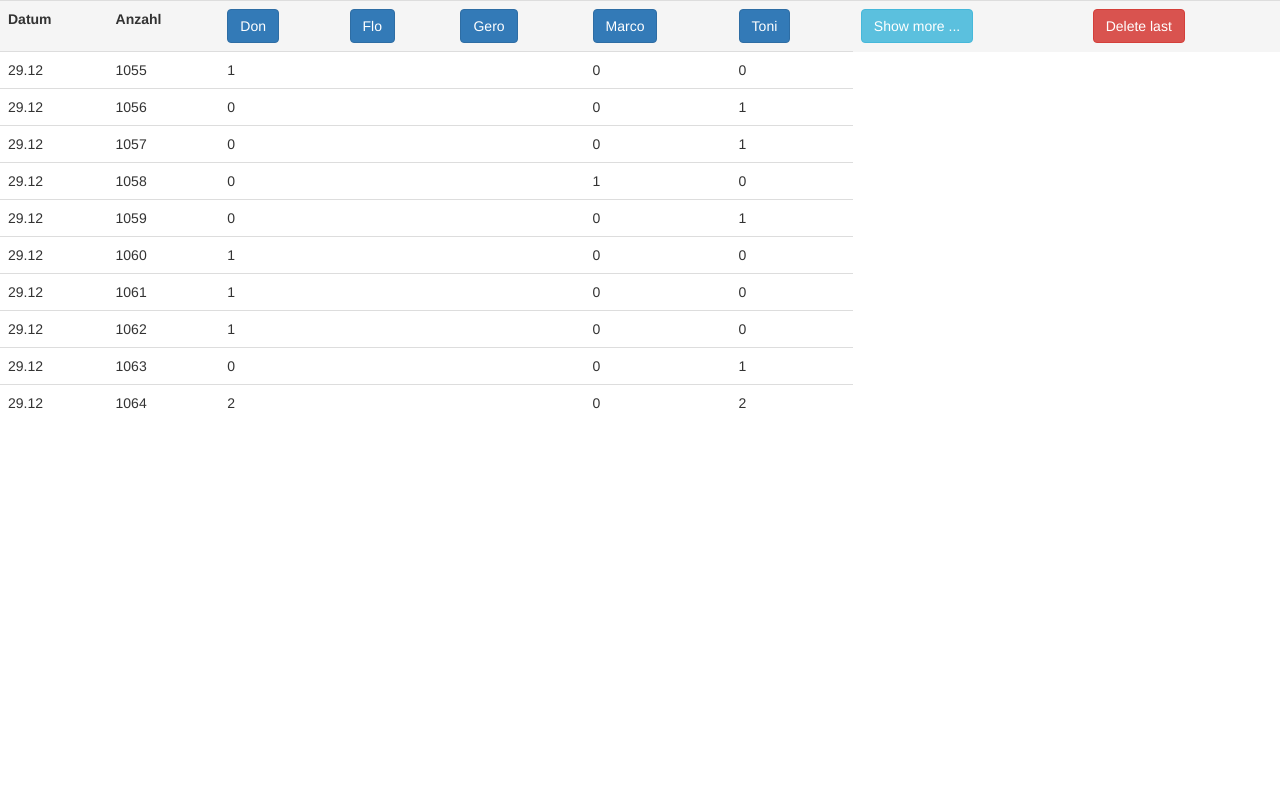
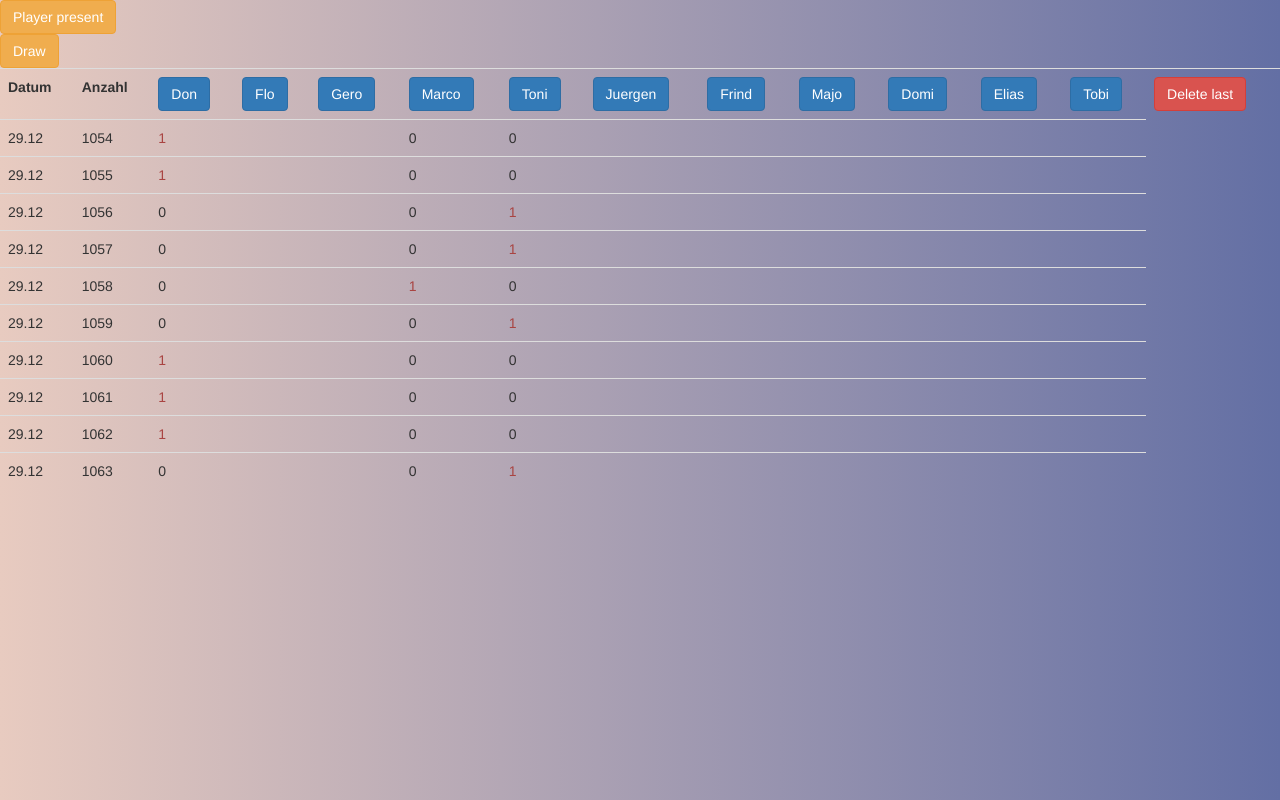
Before and after one commit to BeerOnTheBeach/jojosnumbers, a PHP site: page /src/durakApp/index.php in a window 1280 px wide. Run offline with PHP 8.4, Linux system fonts and the light colour scheme.

Commit message:
[FEATURE] Add Durak-App

```diff
--- a/public/src/css/main.css
+++ b/public/src/css/main.css
@@ -1,3 +1,9 @@
 .logo {
     height: 250px;
 }
+body {
+    background: #e8cbc0;
+    background: -webkit-linear-gradient(to right, #e8cbc0, #636fa4);
+    background: linear-gradient(to right, #e8cbc0, #636fa4);
+    min-height: 100vh;
+}
--- a/public/src/durakApp/durak.js
+++ b/public/src/durakApp/durak.js
@@ -0,0 +1,6 @@
+function showDraw() {
+    $('.container-draw').toggleClass('hidden');
+}
+function showPlayerPresent() {
+    $('.container-player-present').toggleClass('hidden');
+}
--- a/public/src/durakApp/durakController.php
+++ b/public/src/durakApp/durakController.php
@@ -6,14 +6,15 @@ class durakController
     public $csvData;
     public $csvHtml;
     public $player;
-    public $playerButtons;
     public $gamesCount;
+    public $playerPresent;
 
     public function init() {
         $this->readCsv();
         $this->getPlayer();
+        $this->setPlayerPresent();
+        $this->getGamesAmount();
         $this->renderHtml();
-        $this->getGamesAmount();
     }
     public function readCsv() {
         $csv = array_map('str_getcsv', file('../statistics/durak/durak.csv'));
@@ -27,50 +28,113 @@ class durakController
     public function getPlayer() {
         $firstRow = explode(";", $this->csvData[0][0]);
         for ($i = 2; $i < count($firstRow);  $i++) {
-            $this->player[] = $firstRow[$i];
+            if ($firstRow[$i] != '') {
+                $this->player[] = $firstRow[$i];
+            }
         }
     }
     public function renderHtml() {
-        //Render CSV Table
+        //Render CSV table
         for ($i = count($this->csvData) - 10; $i < count($this->csvData);  $i++) {
             $row = explode(";", $this->csvData[$i][0]);
             $this->csvHtml .= "<tr>";
             foreach ($row as $key => $field) {
                 $hidden = '';
-                if($key > 6) $hidden = 'hidden';
-                $this->csvHtml .= "<td class='$hidden'>$field</td>";
+                $loss = '';
+                $draw = '';
+                if($key > count($this->playerPresent)+1) $hidden = 'hidden';
+                if($field == 1) $loss = 'text-danger';
+                if($field == 2) $draw = 'text-info';
+
+                $this->csvHtml .= "<td class='$hidden $loss $draw'>$field</td>";
             }
             $this->csvHtml .= "</tr>";
         }
-        //Render Player-Buttons
-        foreach ($this->player as $key => $player) {
-            $hidden = '';
-            if($key > 4) $hidden = 'hidden';
-            $this->playerButtons .= "<th class='$hidden'><button name='submitGame' value='$player' type=\"submit\" class=\"btn btn-primary\">$player</button></th>";
+    }
+    public function handleFormData() {
+        if(array_key_exists('submitGame', $_SESSION['postdata'])) {
+            $this->submitGame($_SESSION['postdata'], false);
+        } elseif(array_key_exists('deleteGame', $_SESSION['postdata'])) {
+            $this->deleteGame();
+        } elseif(array_key_exists('playerDraw', $_SESSION['postdata'])) {
+            $this->submitGame($_SESSION['postdata'], true);
+        } elseif(array_key_exists('playerPresent', $_SESSION['postdata'])) {
+            $_SESSION['playerPresent'] = $_SESSION['postdata']['playerPresent'];
+            $this->setPlayerPresent();
         }
     }
+    public function submitGame($postData, $isDraw) {
+        $file = fopen('../statistics/durak/durak.csv','a');
+        //Add game-number
+        $row[0] = date ("j.n");
+        //Add date
+        $this->gamesCount++;
+        $row[1] = $this->gamesCount;
+        foreach ($this->player as $key => $player) {
+            $found = false;
+            foreach ($this->playerPresent as $playerPresent) {
+                if ($playerPresent == $player) {
+                    if($isDraw) {
+                        //write row
+                        if($postData['playerDraw'][0] == $playerPresent || $postData['playerDraw'][1] == $playerPresent) {
+                            $row[] = "2";
+                        } else {
+                            $row[] = "0";
+                        }
+                    } else {
+                        if ($player == $postData['submitGame']) {
+                            $row[$key+2] = "1";
+                        } else {
+                            $row[$key+2] = "0";
+                        }
+                    }
+                    $found = true;
+                }
+            }
+            if (!$found) $row[$key+2] = '';
+        }
+        //Write to CSV
+        fputcsv($file, $row , ";");
+    }
+    public function deleteGame() {
+        $path = '../statistics/durak/durak.csv';
 
-    public function submitGame() {
-        //TODO: Make this work
-        return;
-        $name = $_POST["submitGame"];
+        //Can't delete last game if not from today
+        $lastrow = end($this->csvData)[0];
+        $lastrow = explode(";", $lastrow);
+        if($lastrow[0] !== date ("j.n")) {
+            return;
+        }
+        //Delete last row
+        $this->trim_lines($path, 1);
+    }
+    public function trim_lines($path, $max) {
+        // Read the lines into an array
+        $lines = file($path);
+        // Setup counter for loop
+        $counter = 0;
+        while($counter < $max) {
+            // array_pop removes the last element from an array
+            array_pop($lines);
+            // Increment the counter
+            $counter++;
+        }  // End loop
+        // Write the trimmed lines to the file
+        file_put_contents($path, implode('', $lines));
+    }
+    public function submitDraw($postData) {
+        $loser = $postData['player-draw'];
+
         $file = fopen('../statistics/durak/durak.csv','a');
+        //Add game-number
+        $row[0] = date("j.n");
+        //Add date
+        $this->gamesCount++;
+        $row[1] = $this->gamesCount;
         foreach ($this->player as $key => $col) {
-            //Add date
-            if ($key == 0) {
-                $row[] = date ("j.n");
-                continue;
-            }
-
-            //Add game-number
-            if ($key == 1) {
-                $row[] = $this->gamesCount++;
-                continue;
-            }
-
             //write row
-            if($col == $name) {
-                $row[] = "1";
+            if($loser[0] == $col || $loser[1] == $col) {
+                $row[] = "2";
             } else {
                 $row[] = "0";
             }
@@ -78,4 +142,12 @@ class durakController
         //Write to CSV
         fputcsv($file, $row , ";");
     }
+    public function setPlayerPresent()
+    {
+        if(isset($_SESSION['playerPresent'])) {
+            $this->playerPresent = $_SESSION['playerPresent'];
+        } else {
+            $this->playerPresent = $this->player;
+        }
+    }
 }
--- a/public/src/durakApp/index.php
+++ b/public/src/durakApp/index.php
@@ -1,13 +1,23 @@
 <?php
 
 use durak\durakController;
-require ("durakController.php");
+
+require("durakController.php");
 $durakApp = new durakController();
+
+if (!isset($_SESSION)) {
+    session_start();
+}
+if ($_SERVER['REQUEST_METHOD'] == 'POST') {
+    $_SESSION['postdata'] = $_POST;
+    $durakApp->init();
+    $durakApp->handleFormData();
+    unset($_POST); //unsetting $_POST Array
+    header("Location: " . $_SERVER['REQUEST_URI']); //This will let your uri parameters to still exist
+    exit;
+}
 $durakApp->init();
 
-if (array_key_exists('submitGame', $_POST)) {
-    $durakApp->submitGame();
-}
 ?>
 
 <!doctype html>
@@ -30,18 +40,51 @@ if (array_key_exists('submitGame', $_POST)) {
 </head>
 <body>
 <form method="post">
+    <div class="col">
+        <div onclick="showPlayerPresent()" id="btn-player-present" class="btn btn-warning">Player present</div>
+    </div>
+    <div class="col container-player-present hidden">
+        <select name="playerPresent[]" id="player-present" multiple>
+            <?php
+            foreach ($durakApp->player as $key => $player) {
+                echo "<option class='btn btn-primary' name='playerPresent' value='$player'>$player</option>";
+            }
+            ?>
+        </select>
+        <button id="btn-draw-submit" class="btn btn-warning">Submit</button>
+    </div>
+</form>
+<form method="post">
+    <div class="col">
+        <div onclick="showDraw()" id="btn-draw" class="btn btn-warning">Draw</div>
+    </div>
+    <div class="col container-draw hidden">
+        <select name="playerDraw[]" id="player-draw" multiple>
+            <?php
+            //Render player-multiselect fpr draw
+            foreach ($durakApp->playerPresent as $key => $player) {
+                echo "<option class='btn btn-primary' name='submitDraw' value='$player'>$player</option>";
+            }
+            ?>
+        </select>
+        <button id="btn-draw-submit" class="btn btn-warning">Submit</button>
+    </div>
     <table class='table table-hover'>
         <tr>
             <th>Datum</th>
             <th>Anzahl</th>
             <?php
-                echo $durakApp->playerButtons;
+            //Render player-buttons
+            foreach ($durakApp->playerPresent as $key => $player) {
+                echo "<th class=''><button type='submit' class='btn-player btn btn-primary' name='submitGame' value='$player'>$player</button></th>";
+            }
             ?>
-            <th><div id="btn-show" class="btn btn-info">Show more ...</div></th>
-            <th><div id="btn-delete" class="btn btn-danger">Delete last</div></th>
+            <th>
+                <button id="btn-delete" class="btn btn-danger" name="deleteGame">Delete last</button>
+            </th>
         </tr>
         <?php
-            echo $durakApp->csvHtml;
+        echo $durakApp->csvHtml;
         ?>
     </table>
 </form>
--- a/public/src/statistics/durak/durak.csv
+++ b/public/src/statistics/durak/durak.csv
@@ -1062,4 +1062,3 @@
 29.12;1061;1;;;0;0;;;;;;;;;;;;;;;;
 29.12;1062;1;;;0;0;;;;;;;;;;;;;;;;
 29.12;1063;0;;;0;1;;;;;;;;;;;;;;;;
-29.12;1064;2;;;0;2;;;;;;;;;;;;;;;;
```
